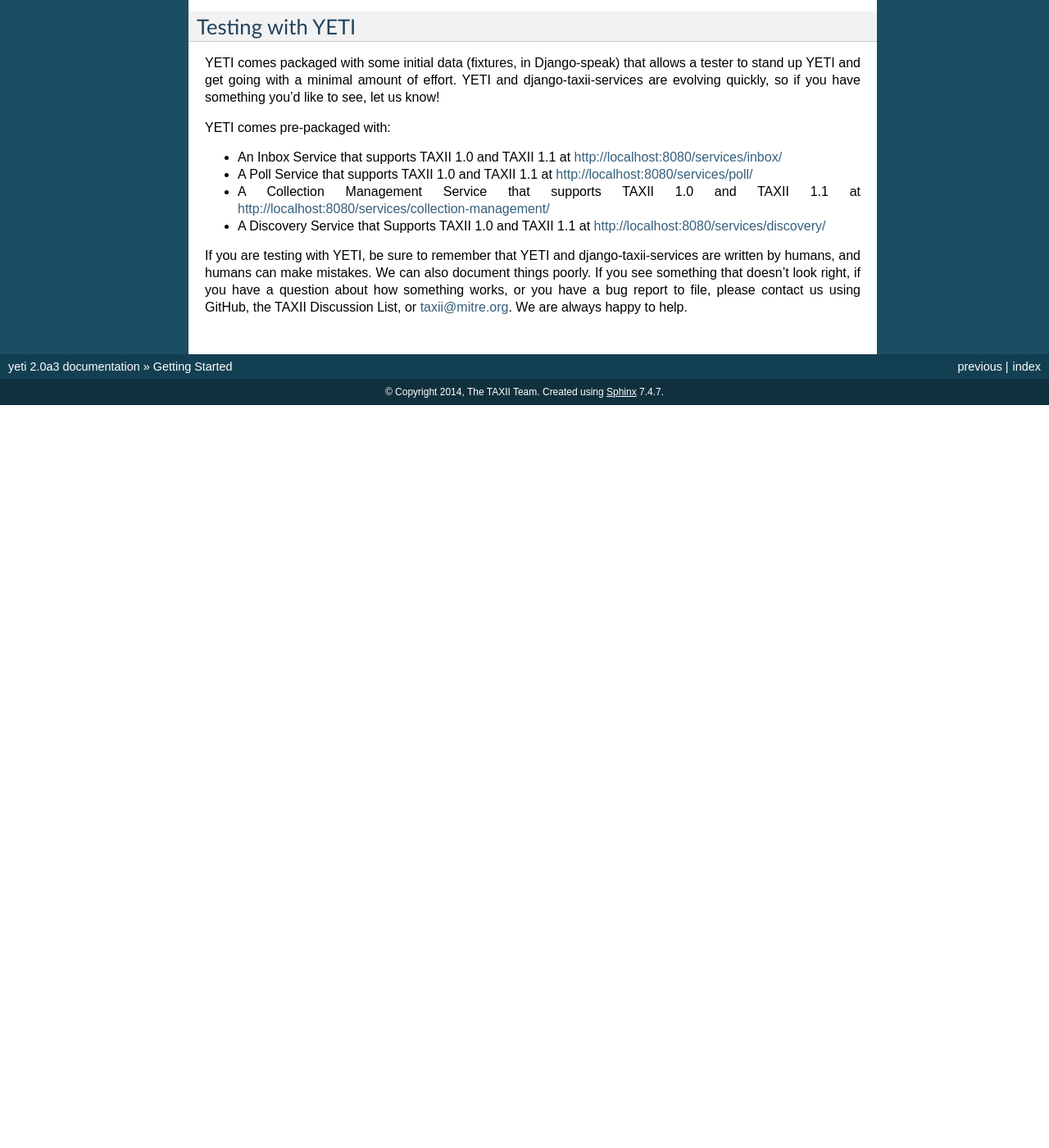
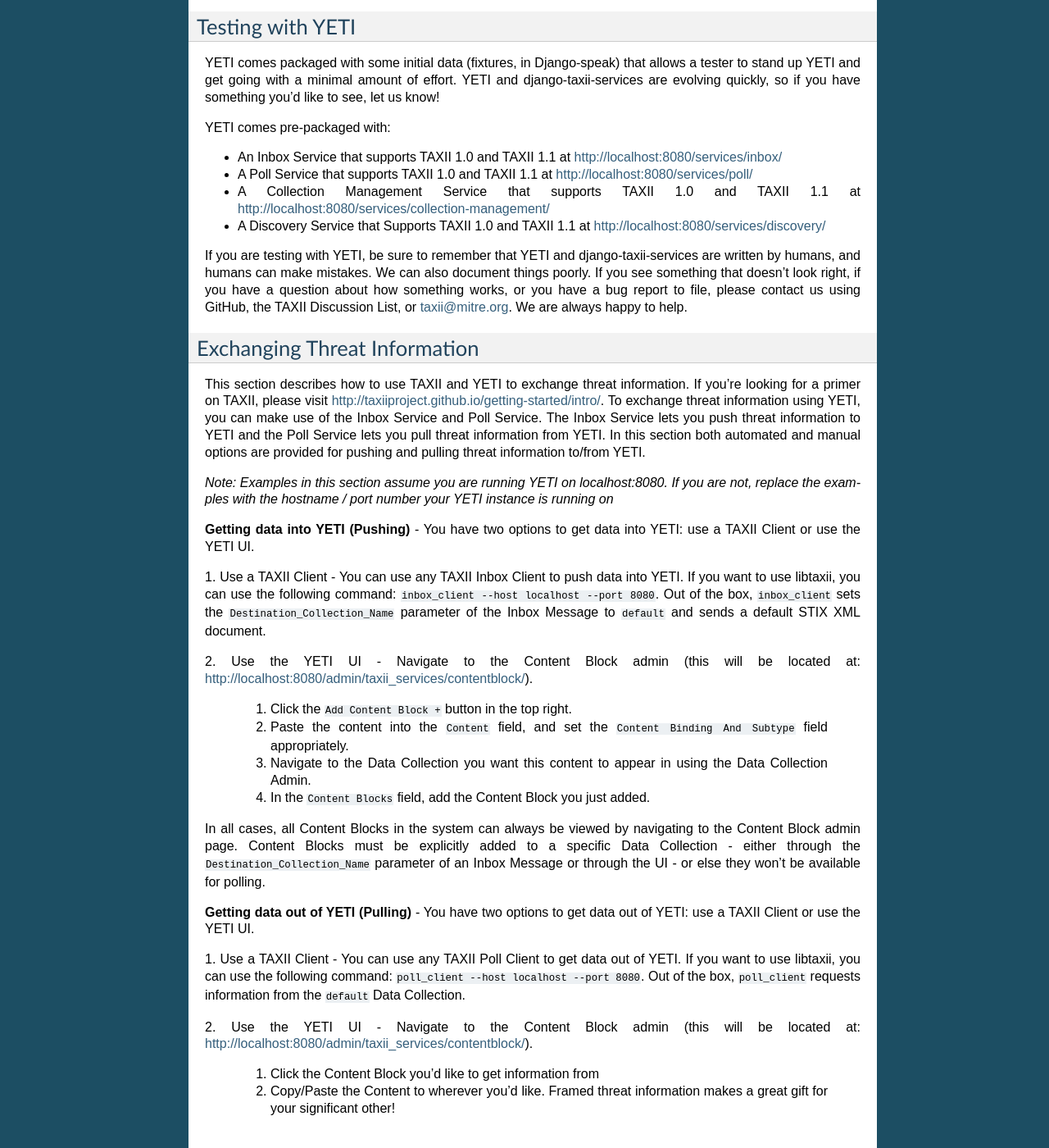
Before and after one commit to TAXIIProject/yeti, a Sphinx documentation site: the page built from docs/getting_started.rst, in a window 1280 px wide and 1400 px high, scrolled down 1176 px. Shown: the whole window at 82% size. Built offline with Sphinx 7.4.7, drawn with Linux system fonts in a browser that asks for light colours; before the commit the page ends 1670 px from its top, so only the background shows below that; some of the changed text lies outside the part shown.

Commit message:
Added section on using YETI to exchange info

```diff
--- a/docs/getting_started.rst
+++ b/docs/getting_started.rst
@@ -75,3 +75,45 @@
 can make mistakes. We can also document things poorly. If you see something that doesn't look right, if you have a
 question about how something works, or you have a bug report to file, please contact us using GitHub, the TAXII
 Discussion List, or taxii@mitre.org. We are always happy to help.
+
+Exchanging Threat Information
+--------------------------------------
+This section describes how to use TAXII and YETI to exchange threat information. If you're looking for a primer on TAXII,
+please visit http://taxiiproject.github.io/getting-started/intro/. To exchange threat information using YETI, you can
+make use of the Inbox Service and Poll Service. The Inbox Service lets you push threat information to YETI and the Poll
+Service lets you pull threat information from YETI. In this section both automated and manual options are provided for pushing
+and pulling threat information to/from YETI.
+
+`Note: Examples in this section assume you are running YETI on localhost:8080. If you are not, replace the examples with
+the hostname / port number your YETI instance is running on`
+
+**Getting data into YETI (Pushing)** - You have two options to get data into YETI: use a TAXII Client or use the YETI UI.
+
+
+1. Use a TAXII Client - You can use any TAXII Inbox Client to push data into YETI. If you want to use libtaxii, you can
+use the following command: ``inbox_client --host localhost --port 8080``. Out of the box, ``inbox_client`` sets the
+``Destination_Collection_Name`` parameter of the Inbox Message to ``default`` and sends a default STIX XML document.
+
+2. Use the YETI UI - Navigate to the Content Block admin (this will be located
+at: http://localhost:8080/admin/taxii_services/contentblock/).
+
+  #. Click the ``Add Content Block +`` button in the top right.
+  #. Paste the content into the ``Content`` field, and set the ``Content Binding And Subtype`` field appropriately.
+  #. Navigate to the Data Collection you want this content to appear in using the Data Collection Admin.
+  #. In the ``Content Blocks`` field, add the Content Block you just added.
+
+In all cases, all Content Blocks in the system can always be viewed by navigating to the Content Block admin page.
+Content Blocks must be explicitly added to a specific Data Collection - either through the ``Destination_Collection_Name``
+parameter of an Inbox Message or through the UI - or else they won't be available for polling.
+
+**Getting data out of YETI (Pulling)** - You have two options to get data out of YETI: use a TAXII Client or use the YETI UI.
+
+1. Use a TAXII Client - You can use any TAXII Poll Client to get data out of YETI. If you want to use libtaxii, you can
+use the following command: ``poll_client --host localhost --port 8080``. Out of the box, ``poll_client`` requests information
+from the ``default`` Data Collection.
+
+2. Use the YETI UI - Navigate to the Content Block admin (this will be located
+at: http://localhost:8080/admin/taxii_services/contentblock/).
+
+  #. Click the Content Block you'd like to get information from
+  #. Copy/Paste the Content to wherever you'd like. Framed threat information makes a great gift for your significant other!
```
